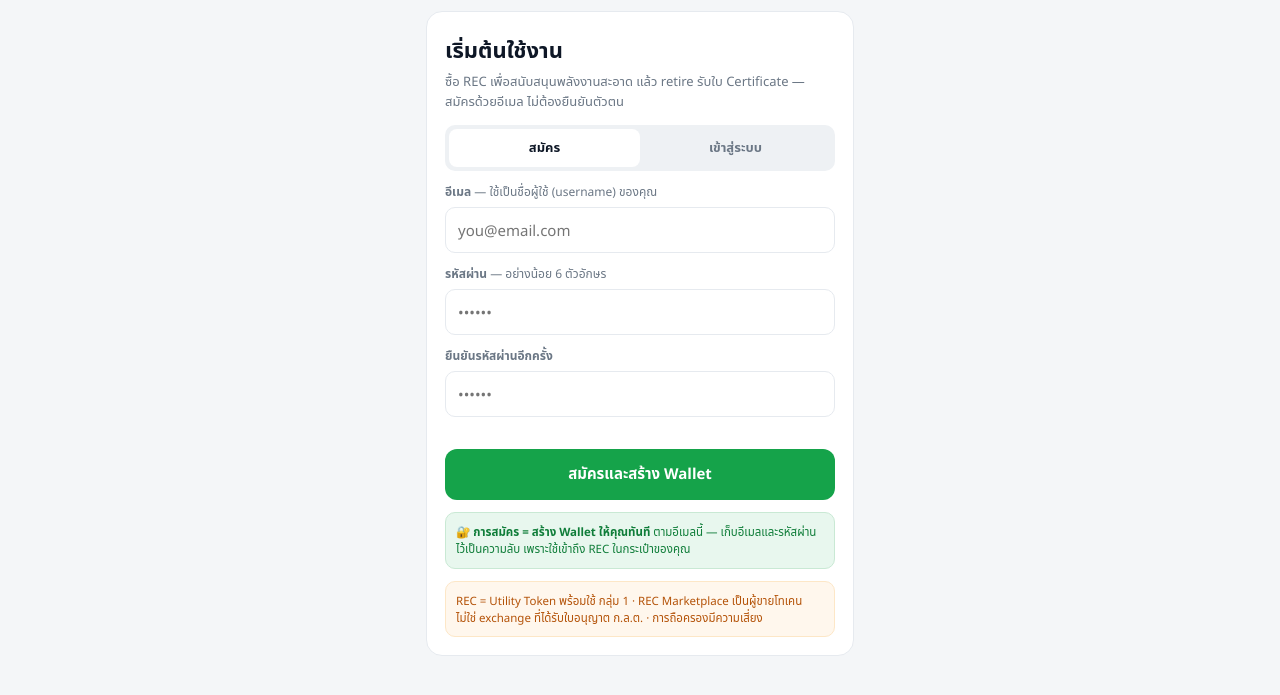
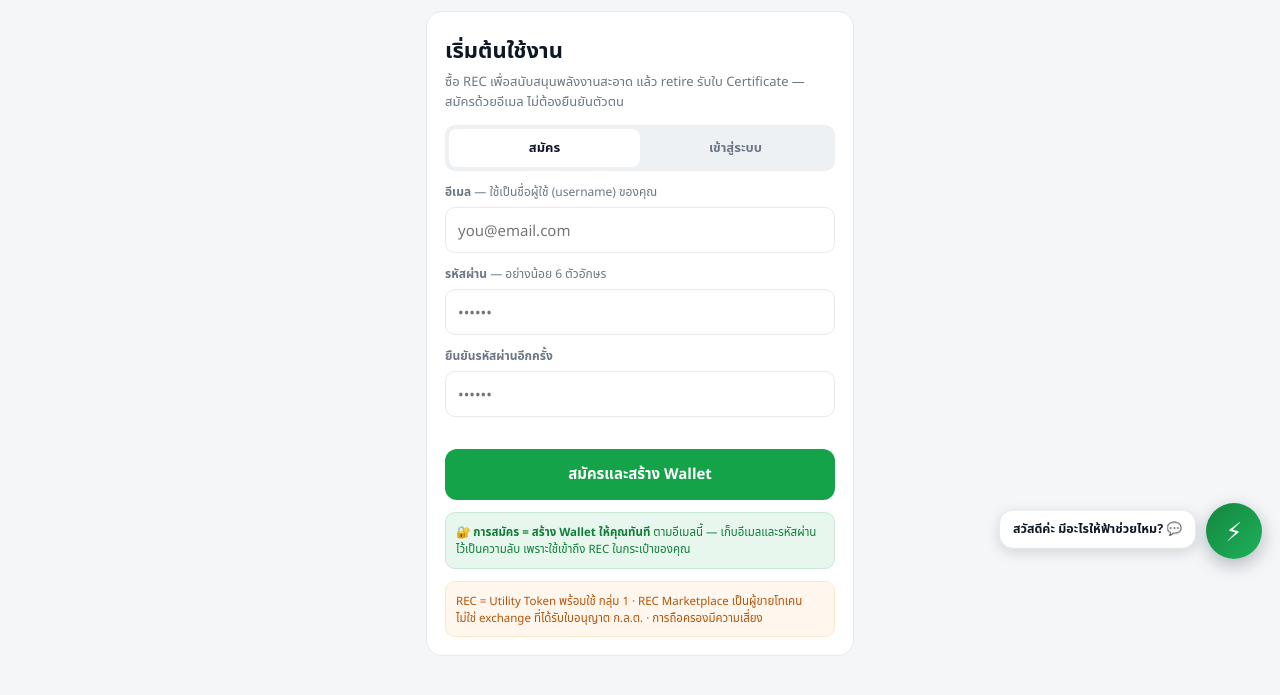
Before and after one commit to owhatphone-mvp/rec-marketplace, a website: page public/index.html in a window 1280 px wide. Shown: the part 221-916 px from the top of the page. Drawn offline with Linux system fonts and the light colour scheme; no server answers.

Commit message:
add floating Fah AI assistant button

```diff
--- a/public/index.html
+++ b/public/index.html
@@ -47,6 +47,13 @@
   .banner{background:var(--amber-bg);border:1px solid #fde7c7;color:var(--amber);border-radius:10px;padding:10px;font-size:11.5px;line-height:1.5;margin-top:12px}
   .loader{width:16px;height:16px;border:2.5px solid #c9e9d4;border-top-color:#fff;border-radius:50%;display:inline-block;animation:spin .7s linear infinite;vertical-align:-3px}
   @keyframes spin{to{transform:rotate(360deg)}}
+
+  #fah-fab{position:fixed;right:18px;bottom:20px;z-index:60;display:flex;align-items:center;gap:10px;text-decoration:none}
+  #fah-fab .fah-icon{width:56px;height:56px;border-radius:50%;background:linear-gradient(135deg,#13863e,#1fb15b);color:#fff;display:flex;align-items:center;justify-content:center;font-size:26px;box-shadow:0 6px 18px rgba(16,24,40,.28);transition:transform .15s}
+  #fah-fab:active .fah-icon{transform:scale(.92)}
+  #fah-fab .fah-bubble{background:#fff;border:1px solid var(--line);color:var(--ink);font-size:12.5px;font-weight:600;padding:9px 13px;border-radius:14px;box-shadow:0 4px 14px rgba(16,24,40,.14);white-space:nowrap;animation:fahpop 3s ease-in-out infinite}
+  @keyframes fahpop{0%,100%{transform:translateY(0)}50%{transform:translateY(-3px)}}
+  @media(max-width:430px){#fah-fab .fah-bubble{display:none}}
 </style>
 </head>
 <body>
@@ -115,6 +122,11 @@
       <button class="btn btn-ghost" style="margin-top:8px" onclick="show('home')">กลับ</button></div>
   </div>
 </div>
+<!-- Floating Fah AI assistant -->
+<a id="fah-fab" href="https://fah.rectokenasean.com" target="_blank" rel="noopener" aria-label="คุยกับฟ้า AI">
+  <span class="fah-bubble">สวัสดีค่ะ มีอะไรให้ฟ้าช่วยไหม? 💬</span>
+  <span class="fah-icon">⚡</span>
+</a>
 <script src="config.js"></script>
 <script src="app.js"></script>
 </body>
```
